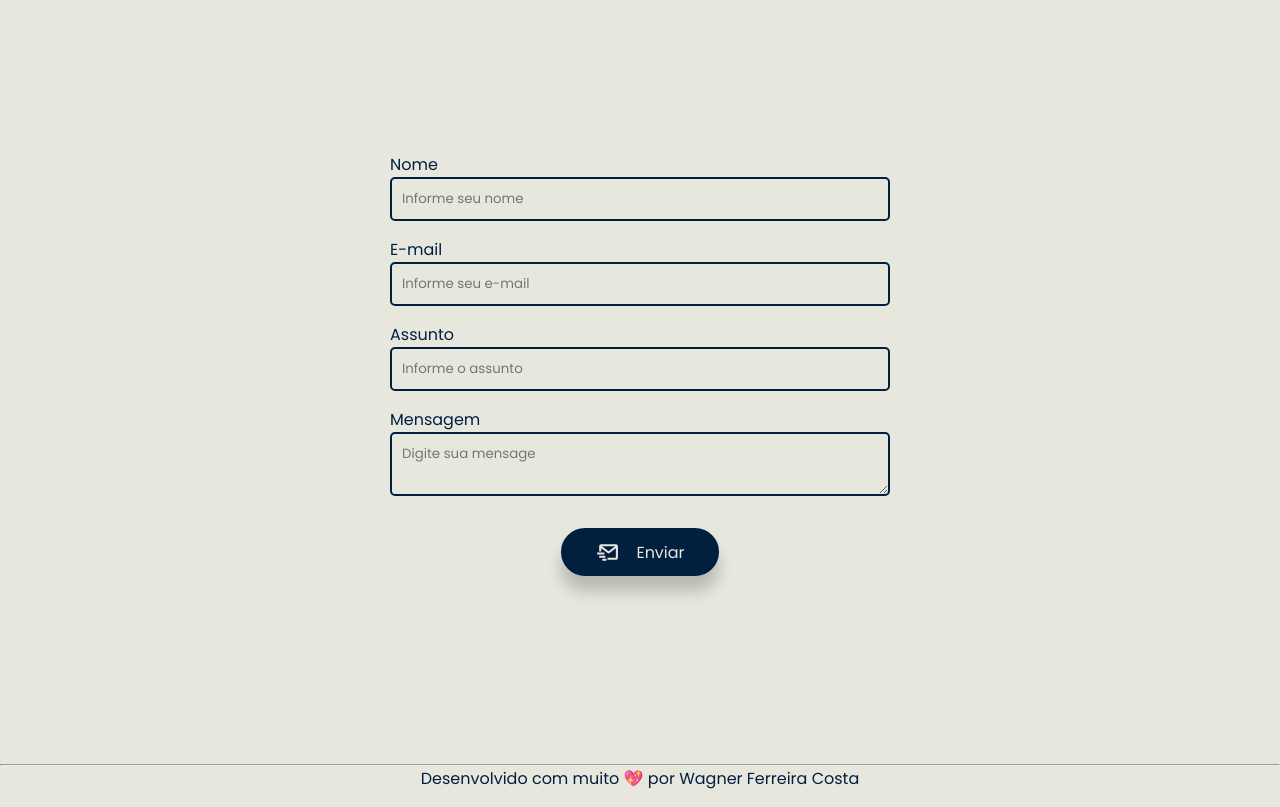
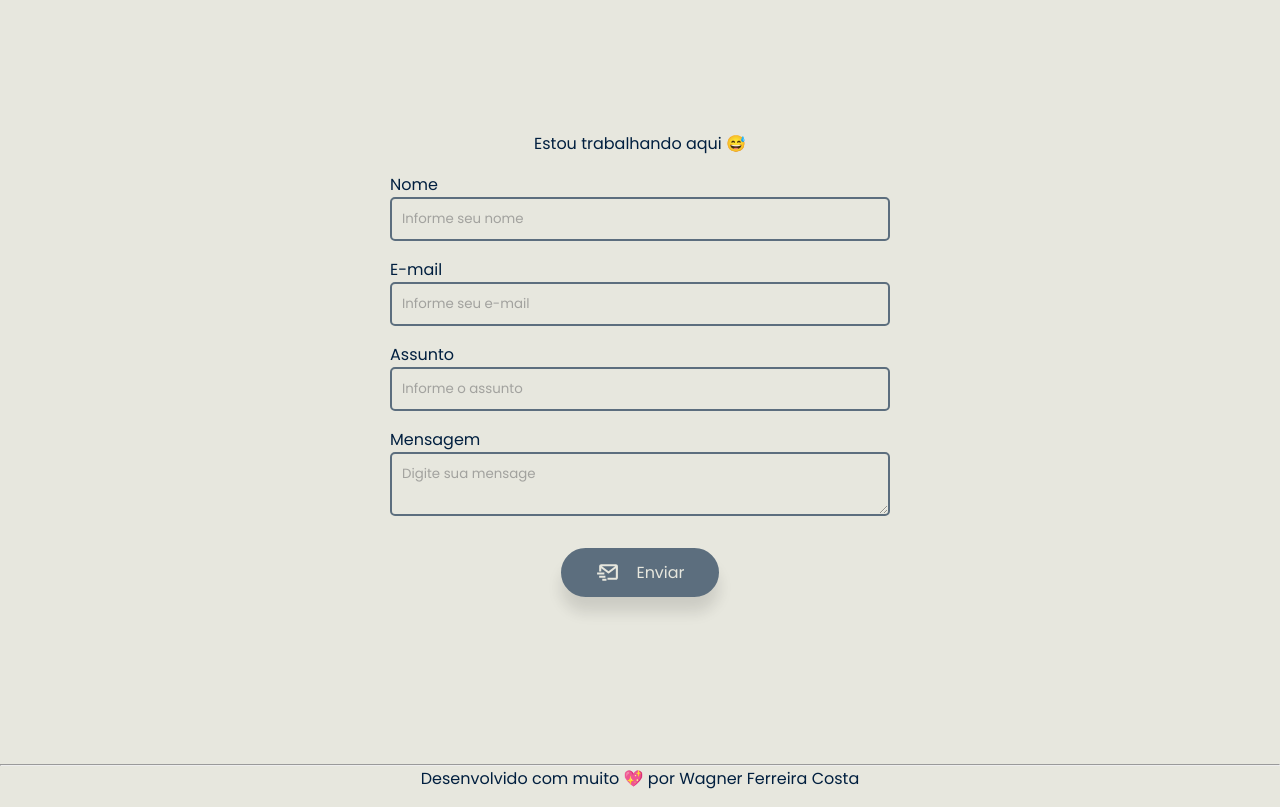
Before and after one commit to WagaoFC/devWagao, a React (Vite) app: page / in a window 1280 px wide. Shown: the part 3220-4027 px from the top of the page. Built offline with nearby package versions, Linux system fonts and the light colour scheme.

Commit message:
:bug: fix: desabilitando formulario

```diff
--- a/src/components/Contact/index.tsx
+++ b/src/components/Contact/index.tsx
@@ -32,6 +32,7 @@ export function Contact() {
 
     return (
         <Container>
+          Estou trabalhando aqui 😅
           <label>
             Nome
             <input
@@ -39,6 +40,7 @@ export function Contact() {
               placeholder="Informe seu nome"
               autoComplete="off"
               {...register('name')}
+              disabled
             />
           </label>
 
@@ -49,6 +51,7 @@ export function Contact() {
               placeholder="Informe seu e-mail"
               autoComplete="off"
               {...register('email')}
+              disabled
             />
           </label>
 
@@ -59,6 +62,7 @@ export function Contact() {
               placeholder="Informe o assunto"
               autoComplete="off"
               {...register('subject')}
+              disabled
             />
           </label>
 
@@ -68,10 +72,11 @@ export function Contact() {
               placeholder="Digite sua mensage"
               autoComplete="off"
               {...register('message')}
+              disabled
             />
           </label>
 
-          <button type='submit'>
+          <button type='submit' disabled>
             <BiMailSend size="25" />
             Enviar
           </button>
```
